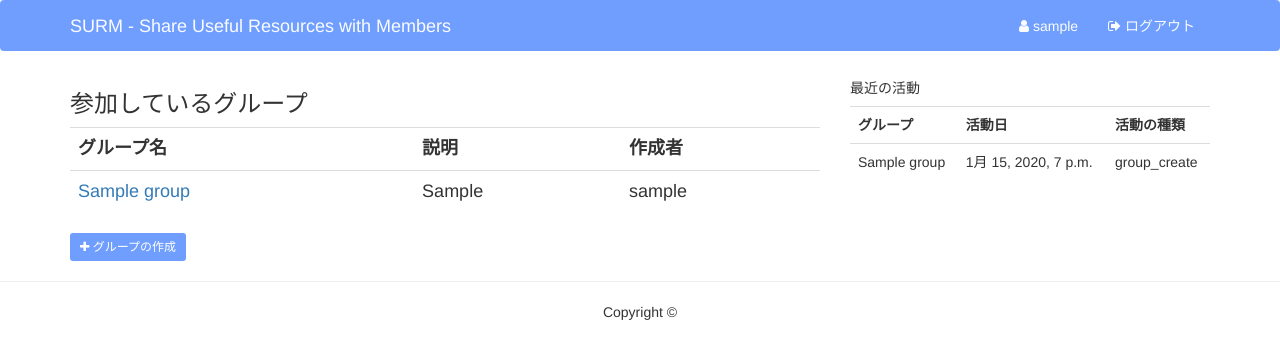
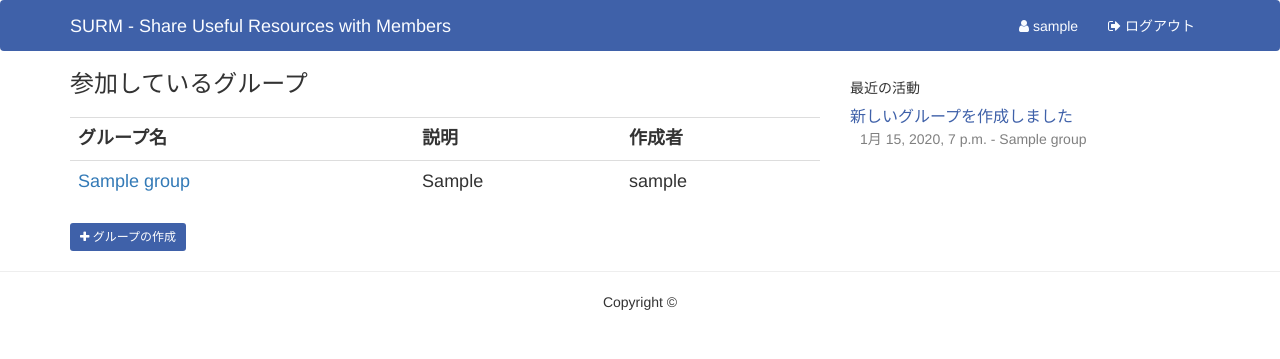
Before and after one commit to tomita0119/Private-Django-Project, a Django app: page /surm/ in a window 1280 px wide. Shown: the top 359 px of the page. Run offline with Django 3.2, Linux system fonts and the light colour scheme; a user stored in the database is signed in; tables that the repository leaves empty hold one stand-in row (values such as "Sample post"); some libraries are stand-ins or nearby versions.

Commit message:
ベースカラーを変更．それに伴って色々と修正

```diff
--- a/static/css/base.css
+++ b/static/css/base.css
@@ -1,11 +1,3 @@
-.navbar-custom {
-    background:#709eff;
-    border-bottom:none;
-}
-.navbar-custom .container a{
-    color: #fafcff;
-}
-
 #footer{
     text-align: center;
 }
--- a/static/css/common.css
+++ b/static/css/common.css
@@ -1,10 +1,18 @@
+.navbar-custom {
+/*     background:#709eff; */
+    background: #3f61a9;
+    border-bottom:none;
+}
+.navbar-custom .container a{
+    color: #fafcff;
+}
 .btn-surm{
-    background: #709eff;
-    border: #709eff;
+    background: #3f61a9;
+    border: #3f61a9;
     color: #ffffff;
 }
 .btn-surm:hover{
-    background: #3777ff;
-    border: #3777ff;
+    background: #4e79d4;
+    border: #4e79d4;
     color: #ffffff;
 }
--- a/static/css/index.css
+++ b/static/css/index.css
@@ -1,4 +1,26 @@
+h3{
+    margin-top: 0px;
+    margin-bottom: 20px;
+}
 .mygroups tr{
     font-size: 18px;
     margin-bottom: 10px;
 }
+.action_list{
+    padding-left: 0px;
+    list-style: none;
+}
+.action_detail{
+    padding-left: 0px;
+    margin-bottom: 20px;
+    list-style: none;
+}
+.action_kind{
+    font-size: 16px;
+    color: #3f61a9;
+/*     font-weight: 600; */
+}
+.acted{
+    color: gray;
+    padding-left: 10px;
+}
--- a/surm/views.py
+++ b/surm/views.py
@@ -51,7 +51,7 @@ def index(request):
 
     try:
         mygroups = Group.objects.filter(joingroup__user__exact=request.user)
-        my_actionhistories = ActionHistory.objects.filter(user=request.user)
+        my_actionhistories = ActionHistory.objects.filter(user=request.user).order_by('-acted')[:5]
         print mygroups
         print my_actionhistories
         context = {
--- a/templates/surm/index.html
+++ b/templates/surm/index.html
@@ -38,20 +38,42 @@
         </div>
         <div class="col-sm-4">
             <h5>最近の活動</h5>
-            <table class="table">
-                <tr>
-                    <th>グループ</th>
-                    <th>活動日</th>
-                    <th>活動の種類</th>
-                </tr>
+            <ul class="action_list">
                 {% for my_actionhistory in my_actionhistories %}
-                <tr>
-                    <td>{{ my_actionhistory.group.name }}</td>
-                    <td>{{ my_actionhistory.acted }}</td>
-                    <td>{{ my_actionhistory.kind }}</td>
-                </tr>
+                <li>
+                    <ul class="action_detail">
+                        <li class="action_kind">
+                            {% if my_actionhistory.kind == 'group_create' %}
+                            新しいグループを作成しました
+                            {% endif %}
+                            {% if my_actionhistory.kind == 'group_join' %}
+                            グループに参加しました
+                            {% endif %}
+                            {% if my_actionhistory.kind == 'group_modify' %}
+                            グループを更新しました
+                            {% endif %}
+                            {% if my_actionhistory.kind == 'group_delete' %}
+                            グループを削除しました
+                            {% endif %}
+                            {% if my_actionhistory.kind == 'resource_post' %}
+                            新しいリソースを投稿しました
+                            {% endif %}
+                            {% if my_actionhistory.kind == 'resource_view' %}
+                            リソースを閲覧しました
+                            {% endif %}
+                            {% if my_actionhistory.kind == 'resource_favorite' %}
+                            リソースをお気に入りにしました
+                            {% endif %}
+                            {% if my_actionhistory.kind == 'resource_delete' %}
+                            リソースを削除しました
+                            {% endif %}
+
+                        </li>
+                        <li class="acted">{{ my_actionhistory.acted }} - {{ my_actionhistory.group.name }}</li>
+                    </ul>
+                </li>
                 {% endfor %}
-            </table>
+            </ul>
         </div>
     </div>
 {% endblock %}
```
Also changed, not shown: static/css/group_index.css (+17 -4 lines), templates/surm/group_index.html (+4 -3 lines).
